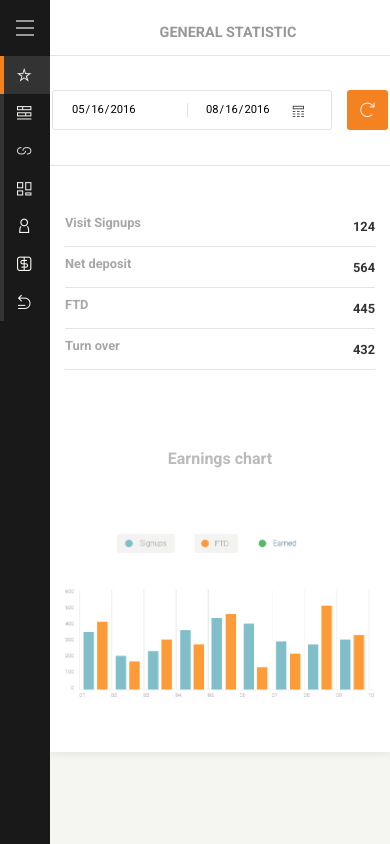
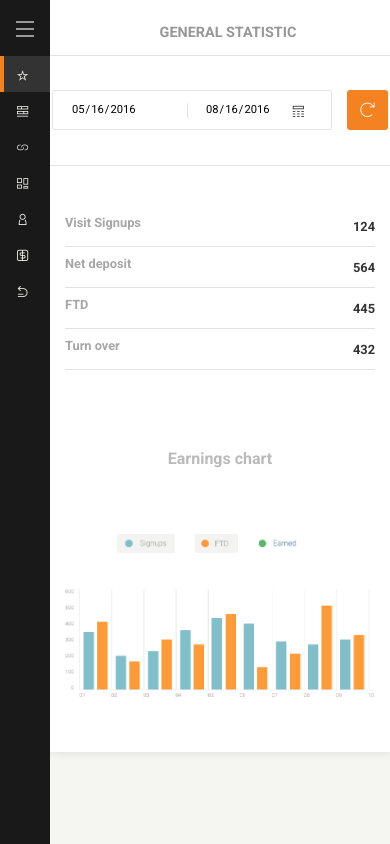
Before and after one commit to matuzalema/admin-panel-my-project, a website: page index.html in a window 390 px wide. Drawn offline with Linux system fonts and the light colour scheme; files whose address does not match are found by name.

Commit message:
Fix hamburger-icon and change h2 in sidebar to span or p

```diff
--- a/index.html
+++ b/index.html
@@ -34,45 +34,50 @@
 		<aside class="sidebar">
 			<div class="top">
 				<img class="logo" src="images/logo.png" alt="logo">
-				<img class="hamburger-icon" src="images/icons/hamburger.png" alt="">
+				<button type="button" class="hamburger-icon" > <img src="images/icons/hamburger.png" alt=""> </button>
 			</div>
 			<nav>
 				<ul>
 					<li class="menu-item nav-general active">
 						<a href="#general">
-							<h2 class="icon icon-general"></h2>
-							<h2 class="desc general">General</h2>
+							<span class="icon icon-general"></span>
+							<p class="desc general">General</p>
 						</a>
 					</li>
 					<li class="menu-item nav-details">
 						<a href="#details">
-							<h2 class="icon icon-details"></h2>
-							<h2 class="desc">Details</h2>
+							<span class="icon icon-details"></span>
+							<p class="desc">Details</p>
 						</a>
 					</li>
-					<li class="menu-item nav-links"><a href="#links">
-						<h2 class="icon icon-links"></h2>
-						<h2 class="desc">Links</h2>
+					<li class="menu-item nav-links">
+						<a href="#links">
+							<span class="icon icon-links"></span>
+							<p class="desc">Links</p>
 						</a>
 					</li>
-					<li class="menu-item nav-banners"><a href="#banners">
-						<h2 class="icon icon-banners"></h2>
-						<h2 class="desc">Banners</h2>
+					<li class="menu-item nav-banners">
+						<a href="#banners">
+							<span class="icon icon-banners"></span>
+							<p class="desc">Banners</p>
 						</a>
 					</li>
-					<li class="menu-item nav-personal-data"><a href="#personal-data">
-						<h2 class="icon icon-personaldata"></h2>
-						<h2 class="desc">Personal data</h2>
+					<li class="menu-item nav-personal-data">
+						<a href="#personal-data">
+							<span class="icon icon-personaldata"></span>
+							<p class="desc">Personal data</p>
 						</a>
 					</li>
-					<li class="menu-item nav-payout"><a href="#payout">
-						<h2 class="icon icon-payout"></h2>
-						<h2 class="desc">Payout</h2>
+					<li class="menu-item nav-payout">
+						<a href="#payout">
+							<span class="icon icon-payout"></span>
+							<p class="desc">Payout</p>
 						</a>
 					</li>
-					<li class="menu-item nav-postback"><a href="#postback">
-						<h2 class="icon icon-postback"></h2>
-						<h2 class="desc">Postback</h2>
+					<li class="menu-item nav-postback">
+						<a href="#postback">
+							<span class="icon icon-postback"></span>
+							<p class="desc">Postback</p>
 						</a>
 					</li>
 				</ul>
--- a/js/script.js
+++ b/js/script.js
@@ -1,6 +1,6 @@
 // ======================== mobile navigation ========================================
 
-var hamburgerIcon = document.getElementsByClassName('hamburger-icon')[0];
+var hamburgerIcon = document.querySelector(".hamburger-icon");
 var sidebar = document.getElementsByClassName('sidebar')[0];
 
 hamburgerIcon.addEventListener('click', function(){
--- a/sass/components/_button.scss
+++ b/sass/components/_button.scss
@@ -32,7 +32,6 @@
 	line-height: 45px;
 }
 
-
 .btn-wrapper {
 	width: 100%;
 	display: flex;
@@ -58,3 +57,20 @@
 		background-color: $second-color;
 	}
 }
+
+.hamburger-icon {
+	background-color: transparent;
+	border: none;
+	&:focus {
+		outline: none;
+	}
+}
+
+@media (max-width: 576px) {
+	.hamburger-icon {
+		margin: 0 auto;
+		position: absolute;
+		top: 0;
+		left: -10px;
+		}
+	}
--- a/sass/components/_sidebar.scss
+++ b/sass/components/_sidebar.scss
@@ -27,7 +27,7 @@
 
 		li {
 			margin: 0;
-			border-left: 4px solid $main-color;
+			border-left: 4px solid transparent;
 
 			&:hover{
 				background-color: $main-color;
@@ -48,8 +48,8 @@
 					width: 15px;
 					height: 14px;
 					font-weight: 200;
-					padding-left: 13px;
 					cursor: pointer;
+					padding: 14px 0 22px 13px;
 				}
 
 				.desc {
@@ -152,6 +152,9 @@
 
 	.sidebar-mobile {
 		width: 100%;
+		.hamburger-icon{
+			display: none;
+		}
 
 		nav {
 			margin-left: 30%;
@@ -210,7 +213,7 @@
 				align-items: center;
 				padding: 10px;
 
-				h2 {
+				span {
 					font-weight: 400;
 					color: $second-color;
 					margin: 0 15px;
```
Also changed, not shown: css/style.css.
